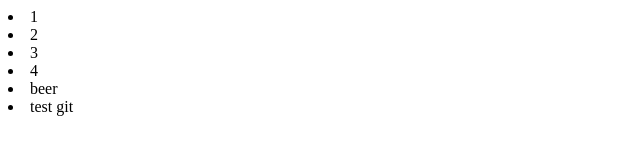
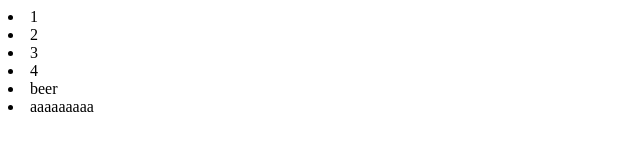
Before and after one commit to ktkathi/test, a plain HTML site: page index.html in a window 1280 px wide. Shown: the full height of the page, 0-640 px from the left. Drawn offline with Linux system fonts and the light colour scheme.

Commit message:
edit master

```diff
--- a/index.html
+++ b/index.html
@@ -6,7 +6,7 @@
 		<li>3</li>
 		<li>4</li>
 		<li>beer</li>
-		<li>test git</li>
+		<li>aaaaaaaaa</li>
 	</body>
 </head>
 </html>
```
